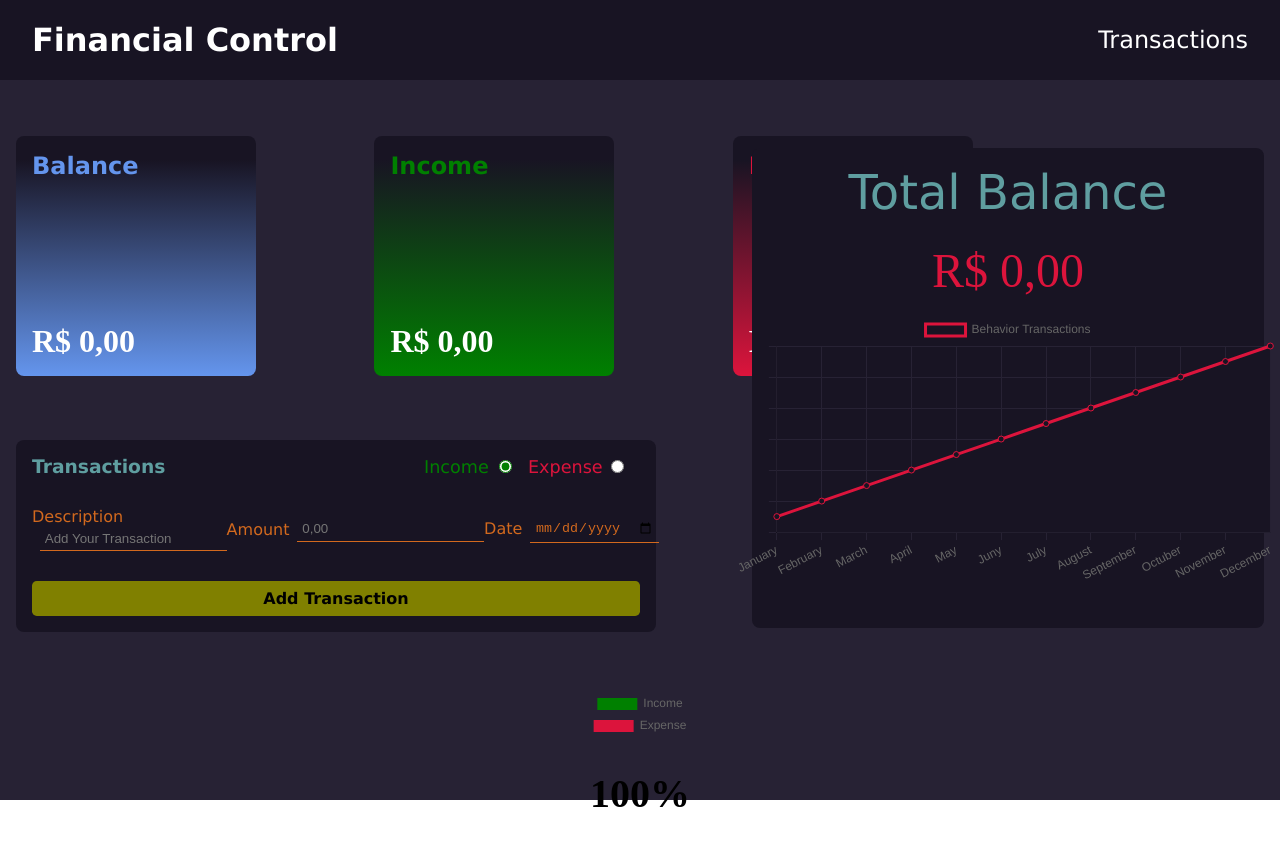
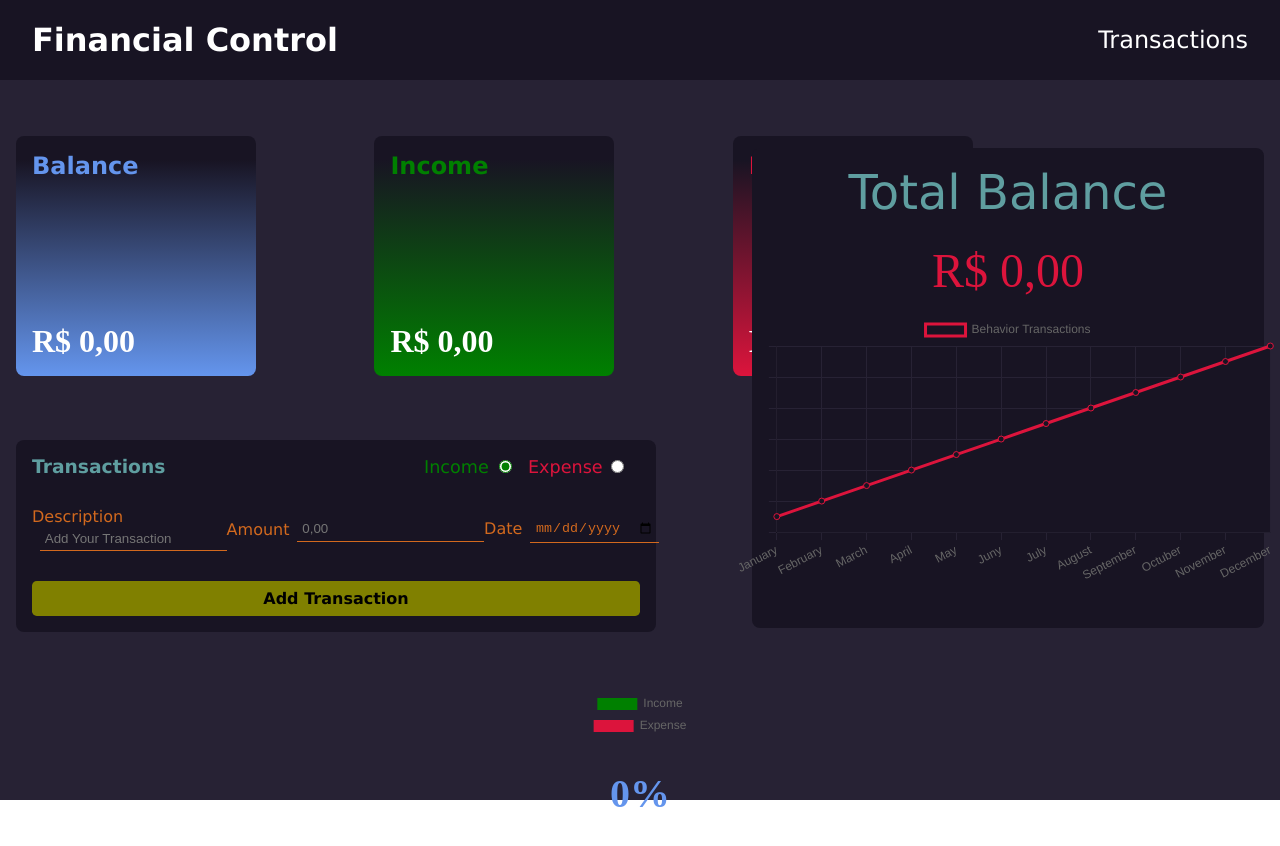
Before and after one commit to fernandooliveiralima/financial-control-nuxt3, a Nuxt app: page / in a window 1280 px wide. Shown: the top 846 px of the page. Built offline with nearby package versions, Linux system fonts and the light colour scheme.

Commit message:
part 6 programation

```diff
--- a/components/AllTransactionsC.vue
+++ b/components/AllTransactionsC.vue
@@ -30,7 +30,9 @@ const nextMonth = ()=>{
 }
 
 watch([transactions, currentMonth], ()=>{
-    filteredList.value = dateStore.value.filterListByMonth(currentMonth.value, transactions.value);
+    if(transactions.value.length > 0){
+        filteredList.value = dateStore.value.filterListByMonth(currentMonth.value, transactions.value);
+    }
 });
 
 </script>
--- a/components/DoughnutChartC.vue
+++ b/components/DoughnutChartC.vue
@@ -4,12 +4,38 @@ import { Chart } from 'chart.js/auto';
 import { useTransactionsStore } from '../store/transactionsStore';
 
 const transactionStore = useTransactionsStore();
-const { transactions, expense, income, total } = storeToRefs(transactionStore);
+const {filteredList, transactions, expense, income, total } = storeToRefs(transactionStore);
 
 const myChart = ref(null);
 let doughnutChart: Chart<"doughnut", number[], string> | null = null;
+const basePercentualValue = ref(100);
 
+/* methods */
 
+//const allTransactions = reactive([...transactions.value]);
+const calculatePercentualValue = computed(()=>{
+    const calculatePercentual = ( Number( income.value) - Math.abs(Number(expense.value) ) ) / Number(income.value) * basePercentualValue.value;
+
+    if(calculatePercentual === -Infinity){
+        console.log(`-> CALCULATE PERCENTUAL INFINITA`);
+        return 0;
+
+    }else if(calculatePercentual < 0){
+        console.log(`-> CALCULATE PERCENTUAL MENOR QUE 0`);
+        return calculatePercentual;
+
+    }else if(calculatePercentual > 0){
+        console.log(`-> CALCULATE PERCENTUAL MAIOR QUE 0`);
+        return calculatePercentual
+
+    }else if(isNaN(calculatePercentual)){
+        console.log(`is Nan`);
+        return 0;
+    }
+
+    return calculatePercentual;
+})
+//return ( Number( income.value) - Math.abs(Number(expense.value) ) ) / Number(income.value) * basePercentualValue.value;
 
 const createChart = () => {
     if (myChart.value && !doughnutChart) {
@@ -36,7 +62,12 @@ const createChart = () => {
     }
 }
 
-watch([total, income, expense], () => {
+
+const colorGraph = computed(()=>{
+
+})
+
+watch([transactions, total, income, expense], () => {
     transactions.value.forEach((transaction) => {
         if (doughnutChart && transaction.transactionType === 'income' && Number(transaction.amount) > 0) {
             doughnutChart.data.datasets[0].data[0] = Number(income.value);
@@ -47,10 +78,27 @@ watch([total, income, expense], () => {
         }
     })
 
+
+    console.log(`total ->`,total.value);
+    console.log(`income ->`,income.value);
+    console.log(`expense ->`,expense.value);
+    console.log(`colorGraph ->`, colorGraph.value);
+    console.log(`transactions ->`,transactions.value);
+    console.log(`filteredList ->`,filteredList.value.length);
+    console.log(`transactionsLength ->`,transactions.value.length);
+    console.log(`calculatePercentualValue ->`,calculatePercentualValue.value);
 })
 
 onMounted(() => {
     createChart();
+    console.log(`total ->`,total.value);
+    console.log(`income ->`,income.value);
+    console.log(`expense ->`,expense.value);
+    console.log(`colorGraph ->`, colorGraph.value);
+    console.log(`transactions ->`,transactions.value);
+    console.log(`filteredList ->`,filteredList.value.length);
+    console.log(`transactionsLength ->`,transactions.value.length);
+    console.log(`calculatePercentualValue ->`,calculatePercentualValue.value);
 })
 </script>
 
@@ -60,7 +108,7 @@ onMounted(() => {
         <section class="doughnut-chart">
             <div class="chart">
                 <canvas ref="myChart"></canvas>
-                <span class=" percentual-value ">100%</span>
+                <span class="percentual-value">{{ Math.abs( parseInt(`${calculatePercentualValue}`) ) }}%</span>
             </div>
         </section>
 
@@ -88,6 +136,7 @@ onMounted(() => {
 
         /* .percentual-value */
         .percentual-value {
+            color: cornflowerblue;
             font-size: 2.5rem;
             position: absolute;
             top: 45%;
--- a/components/FormTransactionsC.vue
+++ b/components/FormTransactionsC.vue
@@ -9,40 +9,40 @@ const dateStore = useDateStore();
 
 const transactionsStore = ref(useTransactionsStore());
 
-const {transactions} = storeToRefs(transactionsStore.value);
+const { filteredList, transactions, total } = storeToRefs(transactionsStore.value);
 
 const contentFields = ref(/^\s*$/);
 const contentAmount = ref(/^\d+$/);
 const transactionType = ref('income');
 const transactionTitle = ref('');
 const transactionDate = ref(new Date());
-const transactionAmount = ref< number | undefined >(undefined);
+const transactionAmount = ref<number | undefined>(undefined);
 
 /* Functions() */
-const formatedDate = (date: Date)=>{
-    new Date().toLocaleDateString('pt-BR', {timeZone: 'UTC'})
+const formatedDate = (date: Date) => {
+    new Date().toLocaleDateString('pt-BR', { timeZone: 'UTC' })
 }
 
 let count = ref(0);
-const transactionId = computed(()=>{
+const transactionId = computed(() => {
     return count.value++;
 })
 
-const verificarInput = (input: string)=>{
+const verificarInput = (input: string) => {
     if (contentAmount.value.test(input)) {
-    return parseFloat(input);
-  }
+        return parseFloat(input);
+    }
 }
 
-const saveTransaction = ()=>{
+const saveTransaction = () => {
 
-    if(verificarInput(`${transactionAmount.value}`) === undefined ||
-    contentFields.value.test(transactionTitle.value)){
+    if (verificarInput(`${transactionAmount.value}`) === undefined ||
+        contentFields.value.test(transactionTitle.value)) {
         alert('Preencha todos os campos!');
         return;
 
-    }else if(transactionType.value === 'expense' && transactionAmount.value){
-        parseFloat(`${transactionAmount.value*= -1}`)
+    } else if (transactionType.value === 'expense' && transactionAmount.value) {
+        parseFloat(`${transactionAmount.value *= -1}`)
     }
 
 
@@ -50,7 +50,7 @@ const saveTransaction = ()=>{
         id: transactionId.value,
         title: transactionTitle.value,
         amount: transactionAmount.value,
-        date: new Date( transactionDate.value ),
+        date: new Date(transactionDate.value),
         transactionType: transactionType.value
     }
 
@@ -63,9 +63,19 @@ const saveTransaction = ()=>{
 };
 
 onMounted(()=>{
-    console.log(`transactions ->`,transactions.value);
+    if (transactions.value.length > 0) {
+        console.log(`filteredList ->`, filteredList.value);
+        console.log(`transactions ->`, transactions.value);
+    }
+})
 
+watch(total, ()=>{
+    if (filteredList.value.length === 0) {
+        console.log(`filteredList ->`, filteredList.value);
+        console.log(`transactions ->`, transactions.value);
+    }
 })
+
 </script>
 
 <template>
@@ -76,12 +86,12 @@ onMounted(()=>{
                 <div class="section-transaction-type">
                     <section class="income-section">
                         <label for="income">Income</label>
-                        <input type="radio" name="income" id="" value="income" v-model="transactionType"/>
+                        <input type="radio" name="income" id="" value="income" v-model="transactionType" />
                     </section>
 
                     <section class="expense-section">
                         <label for="expense">Expense</label>
-                        <input type="radio" name="expense" id="" value="expense" v-model="transactionType"/>
+                        <input type="radio" name="expense" id="" value="expense" v-model="transactionType" />
                     </section>
                 </div>
             </div>
@@ -90,17 +100,17 @@ onMounted(()=>{
             <div class="inputs-elements base-column">
                 <div class="description-section">
                     <label for="description">Description</label>
-                    <input type="text" v-model="transactionTitle" placeholder="Add Your Transaction"/>
+                    <input type="text" v-model="transactionTitle" placeholder="Add Your Transaction" />
                 </div>
 
                 <div class="amount-section base-column">
                     <label for="description">Amount</label>
-                    <input min="0" step="0.01" type="number" v-model.number="transactionAmount" placeholder="0,00"/>
+                    <input min="0" step="0.01" type="number" v-model.number="transactionAmount" placeholder="0,00" />
                 </div>
 
                 <div class="date-section base-column">
                     <label for="description">Date</label>
-                    <input type="date" v-model="transactionDate"/>
+                    <input type="date" v-model="transactionDate" />
                 </div>
             </div>
             <div class="btn">
@@ -129,7 +139,7 @@ onMounted(()=>{
         height: 10rem;
 
         /* .header-form */
-        .header-form{
+        .header-form {
             display: flex;
             align-items: center;
             justify-content: space-between;
@@ -142,11 +152,12 @@ onMounted(()=>{
             }
 
             /* .section-transaction-type */
-            .section-transaction-type{
+            .section-transaction-type {
                 display: flex;
 
                 /* .income-section, .expense-section */
-                .income-section, .expense-section{
+                .income-section,
+                .expense-section {
 
                     margin-right: 1rem;
                     font-family: Verdana, Geneva, Tahoma, sans-serif;
@@ -154,7 +165,7 @@ onMounted(()=>{
                 }
 
                 /* .income-section */
-                .income-section{
+                .income-section {
                     color: green;
                     display: flex;
                     align-items: center;
@@ -162,13 +173,13 @@ onMounted(()=>{
                     width: 5.5rem;
 
                     /* input */
-                    input{
+                    input {
                         accent-color: green;
                     }
                 }
 
                 /* .income-section */
-                .expense-section{
+                .expense-section {
                     color: crimson;
                     display: flex;
                     align-items: center;
@@ -176,7 +187,7 @@ onMounted(()=>{
                     width: 6rem;
 
                     /* input */
-                    input{
+                    input {
                         accent-color: crimson;
                     }
                 }
```
Also changed, not shown: components/HeaderC.vue (line endings or trailing spaces).
